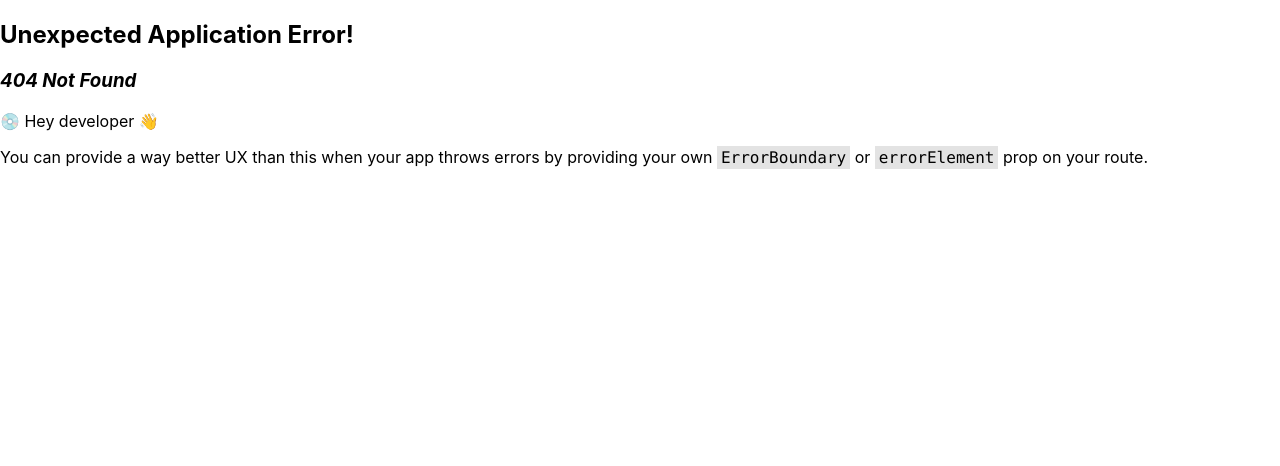
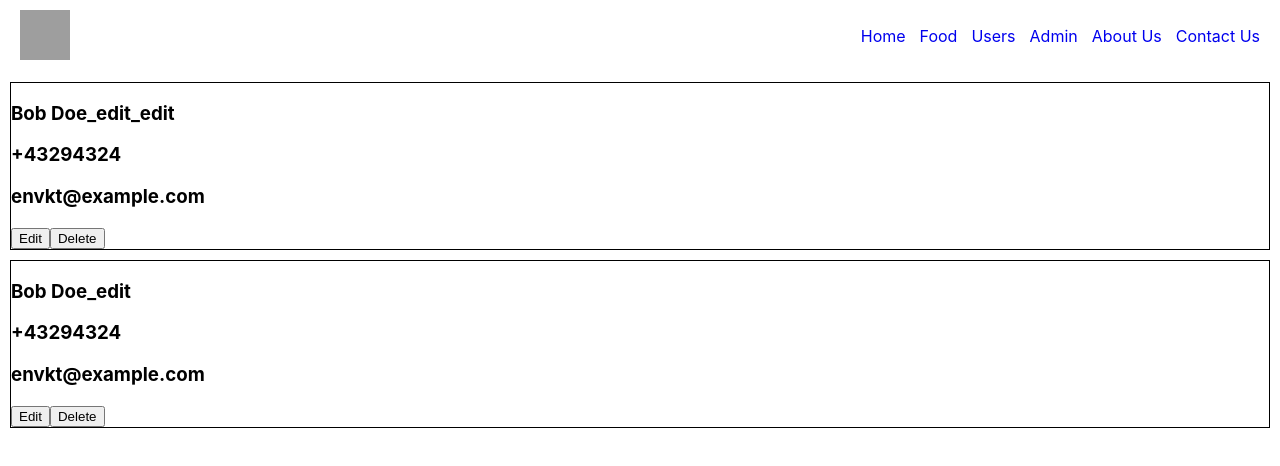
Before and after one commit to vinitgundeti/batch-5-prognoz, a React (Create React App) app: page /users in a window 1280 px wide. Before the commit this address had no page. Shown: the top 466 px of the page. Built offline with nearby package versions, Linux system fonts and the light colour scheme; data requests are answered from the project's data file; grey boxes are pictures that could not be loaded; the HTML template or start-up script is replaced by a standard one.

Commit message:
first-app

```diff
--- a/db.json
+++ b/db/db.json
@@ -22,11 +22,11 @@
       "price": 140
     },
     {
-      "id": 4,
       "name": "Veg Salad",
-      "img": "https://myfoodstory.com/wp-content/uploads/2021/10/Veg-Manchurian-FI-1.jpg",
+      "img": "https://static.onecms.io/wp-content/uploads/sites/19/2011/04/08/chunky-vegetable-salad-ay-2000.jpg",
       "isVeg": true,
-      "price": 120
+      "price": "120",
+      "id": 4
     },
     {
       "id": 5,
@@ -36,11 +36,11 @@
       "price": 130
     },
     {
-      "id": 6,
-      "name": "Veg Manchurian",
-      "img": "https://myfoodstory.com/wp-content/uploads/2021/10/Veg-Manchurian-FI-1.jpg",
+      "name": "Chinese Bhel",
+      "img": "https://i.ytimg.com/vi/TWcBpbUrxic/maxresdefault.jpg",
       "isVeg": true,
-      "price": 60
+      "price": "130",
+      "id": 6
     },
     {
       "name": "Veg Fried Rice",
@@ -56,5 +56,19 @@
       "price": "250",
       "id": 8
     }
+  ],
+  "users": [
+    {
+      "id": 2,
+      "name": "Bob Doe_edit_edit",
+      "email": "envkt@example.com",
+      "mobile": "+43294324"
+    },
+    {
+      "id": 4,
+      "name": "Bob Doe_edit",
+      "email": "envkt@example.com",
+      "mobile": "+43294324"
+    }
   ]
 }
--- a/src/App.js
+++ b/src/App.js
@@ -8,6 +8,7 @@ import FoodDetails from "./router/foodDetails";
 import FoodInfo from "./router/foodInfo";
 import Admin from "./router/admin";
 import Food from "./router/food";
+import Users from "./router/users";
 export default function App() {
   const router = createBrowserRouter([
     {
@@ -42,6 +43,10 @@ export default function App() {
           element: <ContactUs />,
         },
         {
+          path: "/users",
+          element: <Users />,
+        },
+        {
           path: "/admin",
           element: <Admin />,
         },
--- a/src/components/foodCards.js
+++ b/src/components/foodCards.js
@@ -1,11 +1,20 @@
 import { Link } from "react-router-dom";
 import styles from "./foodCards.module.css";
 
-export default function FoodCard({ title, image, id }) {
+export default function FoodCard({ data}) {
+  console.log(data);
   return (
-    <Link className={styles.foodCard} to={`/food-info?id=${id}&title=${title}`}>
-      <img className={styles.foodImg} src={image} alt="" />
-      <h3 className={styles.foodTitle}>{title}</h3>
-    </Link>
+    <div className={styles.foodCard}>
+      <Link to={`/food-info?id=${data.id}&title=${data.name}`}>
+        <img className={styles.foodImg} src={data.img} alt="" />
+      </Link>
+      <div className={styles.foodContent}>
+        <h3 className={styles.foodTitle}>{data.name}</h3>
+        <h4>₹{data.price}</h4>
+        <h4>Is Veg Food : {data.isVeg ? "Yes" : "No"}</h4>
+        <Link to={`/admin?title=${data.name}&img=${data.img}&price=${data.price}&isVeg=${data.isVeg}&id=${data.id}`} className={styles.linkButton}>Update</Link>
+        <Link className={styles.linkButton}>Delete</Link>
+      </div>
+    </div>
   );
 }
--- a/src/components/foodCards.module.css
+++ b/src/components/foodCards.module.css
@@ -11,8 +11,17 @@
     height: 250px;
     object-fit: cover
 }
+.foodContent {
+    padding: 20px;
+}
 .foodTitle {
     margin-top: 4px;
     font-weight: 500;
-    margin-left: 10px;
 }
+.linkButton {
+    margin-right: 10px;
+    background-color: orange;
+    color: white;
+    padding: 5px 10px;
+    text-decoration: none;
+}
--- a/src/components/header.js
+++ b/src/components/header.js
@@ -23,6 +23,11 @@ function Header() {
             </Link>
           </li>
           <li>
+            <Link to="/users" className={styles.link}>
+              Users
+            </Link>
+          </li>
+          <li>
             <Link to="/admin" className={styles.link}>
               Admin
             </Link>
--- a/src/router/admin.js
+++ b/src/router/admin.js
@@ -1,14 +1,16 @@
 /* eslint-disable jsx-a11y/anchor-is-valid */
 import { useState } from "react";
+import { useSearchParams } from "react-router-dom";
 import style from "./admin.module.css";
 export default function Admin() {
+  const [searchParams, setSearchParams] = useSearchParams();
   const [formData, setFormData] = useState({
-    name: "",
-    img: "",
-    isVeg: true,
-    price: 0,
+    name: searchParams.get("title") || "",
+    img: searchParams.get("img") || "",
+    isVeg: searchParams.get("isVeg") === "true" ? true : false,
+    price: searchParams.get("price") || "",
   });
-
+  console.log(formData);
   const handleInputChange = (e) => {
     let inputName = e.target.name;
     setFormData({
@@ -17,10 +19,7 @@ export default function Admin() {
     });
   };
 
-  const handleSubmit = (e) => {
-    e.preventDefault();
-    console.log(formData);
-
+  const create = () => {
     fetch("http://localhost:3002/fooddata", {
       method: "POST",
       headers: {
@@ -40,6 +39,34 @@ export default function Admin() {
         })
       )
       .catch((err) => console.log(err));
+  };
+
+  const update = () => {
+    fetch(`http://localhost:3002/fooddata/${searchParams.get('id')}`, {
+      method: "PUT",
+      headers: {
+        "Content-Type": "application/json",
+      },
+      body: JSON.stringify(formData),
+    })
+      .then((response) =>
+        response.json().then((data) => {
+          alert("Data updated successfully");
+          setFormData({
+            name: "",
+            img: "",
+            isVeg: true,
+            price: 0,
+          });
+        })
+      )
+      .catch((err) => console.log(err));
+  };
+
+  const handleSubmit = (e) => {
+    e.preventDefault();
+    console.log(formData);
+    searchParams.get("title") ? update() : create();
   };
   return (
     <div className={style.container}>
@@ -102,7 +129,7 @@ export default function Admin() {
           </a>
         </div>
         <button className={style.submitBtn} type="submit">
-          Submit
+          {searchParams.get('title') ? 'Update' : 'Add'}
         </button>
       </form>
     </div>
--- a/src/router/food.js
+++ b/src/router/food.js
@@ -65,9 +65,7 @@ export default function Food() {
       {foodData.map((item) => (
         <FoodCard
           key={item.id}
-          title={item.name}
-          image={item.img}
-          id={item.id}
+          data={item}
         />
       ))}
     </div>
--- a/src/router/homepage.js
+++ b/src/router/homepage.js
@@ -67,11 +67,6 @@ function Home() {
                 Non Veg
               </button>
             </div> */}
-            <div className="foodCardList">
-              {data.map((foodItem) => (
-                <FoodCard title={foodItem.title} id={foodItem.id} image={foodItem.img} />
-              ))}
-            </div>
           </div>
         </div>
       )}
--- /dev/null
+++ b/src/router/users.js
@@ -0,0 +1,73 @@
+import { useEffect, useState } from "react";
+
+export default function Users() {
+  const [userData, setUserData] = useState([]);
+
+  const getData = () => {
+    fetch("http://localhost:3002/users", {
+      method: "GET",
+      headers: {
+        "Content-Type": "application/json",
+      },
+    }).then((res) => {
+      res.json().then((response) => {
+        setUserData(response);
+      });
+    });
+  };
+
+  useEffect(() => {
+    getData();
+  }, []);
+
+  console.log(userData);
+
+  const handleEdit = (item) => {
+    let request = {
+      ...item,
+      name: item.name + "_edit",
+    };
+    fetch(`http://localhost:3002/users/${item.id}`, {
+      method: "PUT",
+      headers: {
+        "content-type": "application/json",
+      },
+      body: JSON.stringify(request),
+    })
+      .then((res) => {
+        res.json().then((response) => {
+          console.log(response);
+          getData();
+        });
+      })
+      .catch((err) => console.log(err));
+  };
+
+  const handleDelete = (item) => {
+    fetch(`http://localhost:3002/users/${item.id}`, {
+      method: "DELETE",
+      headers: {
+        "Content-Type": "application/json",
+      },
+    }).then((res) => {
+      res.json().then((response) => {
+        console.log(response);
+        getData();
+      });
+    }).catch((err)=> console.log(err));
+  };
+
+  return (
+    <div>
+      {userData.map((item) => (
+        <div key={item.id} style={{ border: "1px solid", margin: 10 }}>
+          <h3>{item.name}</h3>
+          <h3>{item.mobile}</h3>
+          <h3>{item.email}</h3>
+          <button onClick={() => handleEdit(item)}>Edit</button>
+          <button onClick={() => handleDelete(item)}>Delete</button>
+        </div>
+      ))}
+    </div>
+  );
+}
```
